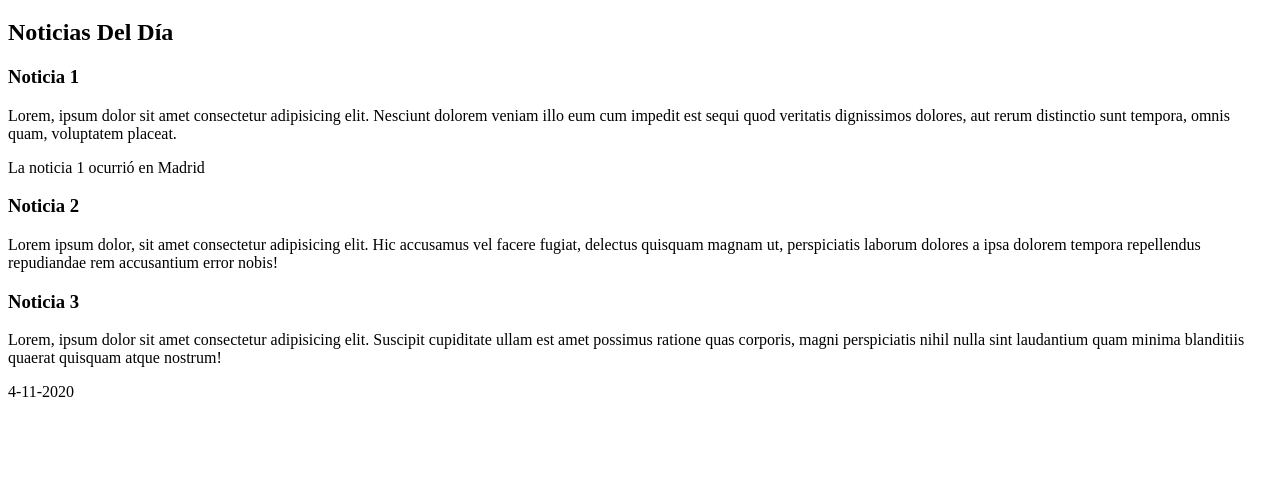
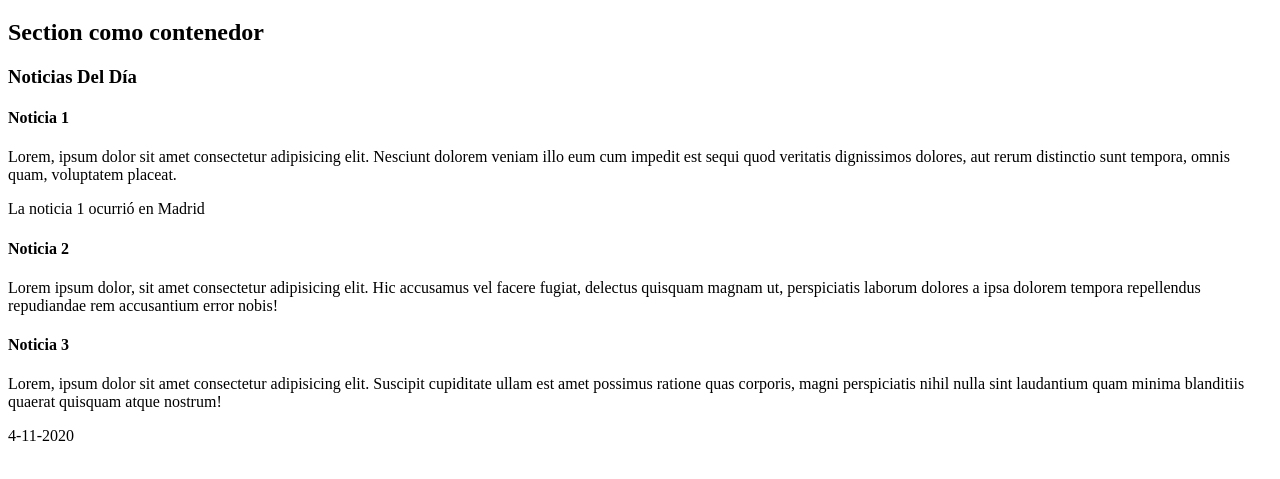
Before and after one commit to yordansullca/html5-course, a plain HTML site: page seccion-contenidoII.html in a window 1280 px wide. Shown: the part 61-540 px from the top of the page. Drawn offline with Linux system fonts and the light colour scheme.

Commit message:
Seccion dentro de otra seccion

```diff
--- a/seccion-contenidoII.html
+++ b/seccion-contenidoII.html
@@ -12,19 +12,21 @@
     </header>
     <main>
       <section>
-        <h2>Noticias Del Día</h2>
+        <h2>Section como contenedor</h2>
+        <section>
+          <h3>Noticias Del Día</h3>
           <article>
-          <header><h3>Noticia 1</h3></header>
+            <header><h4>Noticia 1</h4></header>
             <p>
               Lorem, ipsum dolor sit amet consectetur adipisicing elit. Nesciunt
               dolorem veniam illo eum cum impedit est sequi quod veritatis
-            dignissimos dolores, aut rerum distinctio sunt tempora, omnis quam,
-            voluptatem placeat.
+              dignissimos dolores, aut rerum distinctio sunt tempora, omnis
+              quam, voluptatem placeat.
             </p>
             <footer>La noticia 1 ocurrió en Madrid</footer>
           </article>
           <article>
-          <h3>Noticia 2</h3>
+            <h4>Noticia 2</h4>
             <p>
               Lorem ipsum dolor, sit amet consectetur adipisicing elit. Hic
               accusamus vel facere fugiat, delectus quisquam magnam ut,
@@ -33,7 +35,7 @@
             </p>
           </article>
           <article>
-          <h3>Noticia 3</h3>
+            <h4>Noticia 3</h4>
             <p>
               Lorem, ipsum dolor sit amet consectetur adipisicing elit. Suscipit
               cupiditate ullam est amet possimus ratione quas corporis, magni
@@ -42,6 +44,7 @@
             </p>
           </article>
         </section>
+      </section>
     </main>
     <footer>4-11-2020</footer>
   </body>
```
Lines whose indentation alone changed are shown as unchanged.
